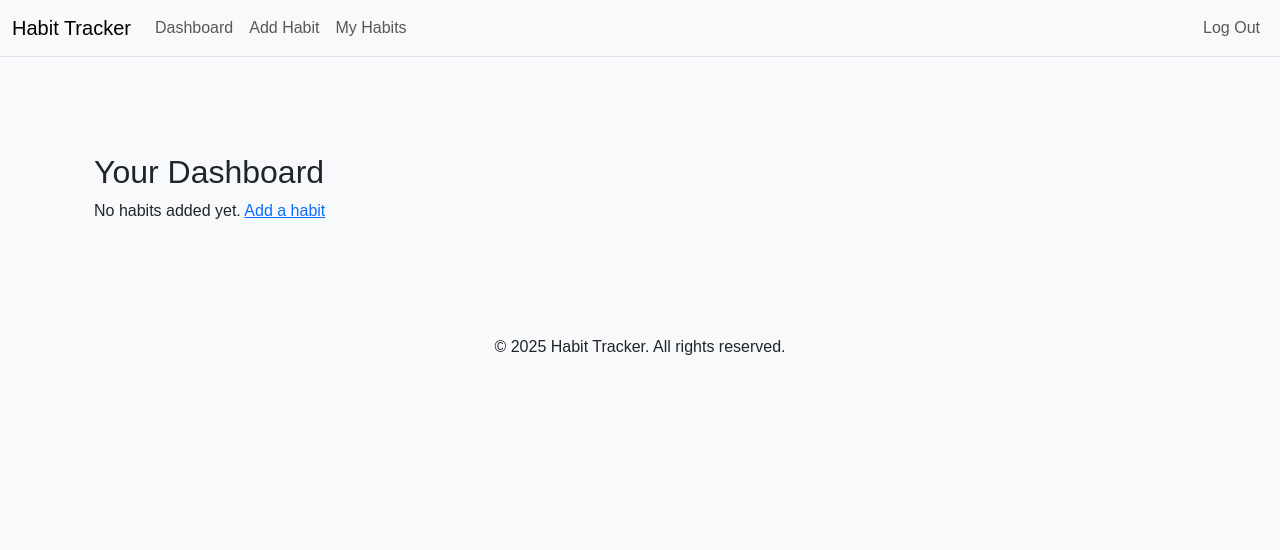
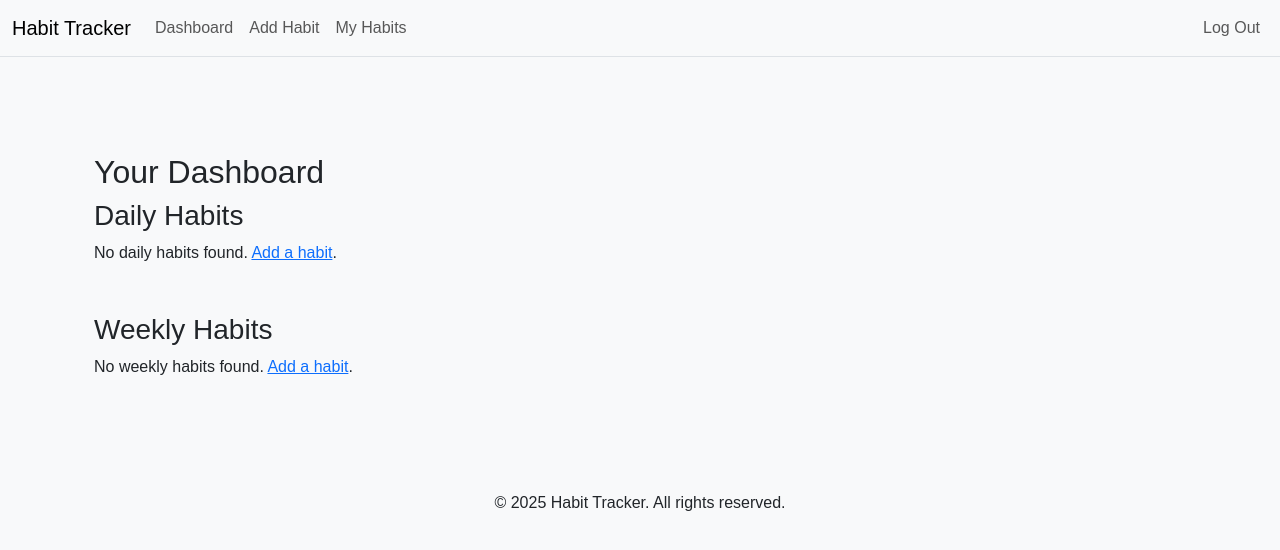
Before and after one commit to ian5999/habit-tracker, a Flask app: page /dashboard in a window 1280 px wide. Shown: the top 550 px of the page. Run offline with Flask 3, Linux system fonts and the light colour scheme; a user stored in the database is signed in.

Commit message:
Add my completion functionality

```diff
--- a/habit-tracker/app/routes.py
+++ b/habit-tracker/app/routes.py
@@ -2,6 +2,7 @@
 from flask import Blueprint, render_template, request, redirect, url_for, flash, session
 from werkzeug.security import generate_password_hash, check_password_hash
 from app.db import db  # Import the CS50 SQL connection
+import datetime
 
 main = Blueprint('main', __name__)
 auth = Blueprint("auth", __name__)  # Creating a new Blueprint for authentication
@@ -54,14 +55,76 @@ def register():
 
 @main.route("/dashboard")
 def dashboard():
-    # Example dashboard: show the user's habits if logged in.
     if "user_id" not in session:
-        flash("Please log in first", "danger")
+        flash("Please log in first.", "danger")
         return redirect(url_for("auth.login"))
 
-    # Fetch habits for the logged-in user.
+    # Get today's date and compute the current week (Monday to Sunday)
+    today_date = datetime.date.today()
+    today = today_date.isoformat()
+    start_of_week = (today_date - datetime.timedelta(days=today_date.weekday())).isoformat()
+    end_of_week = (today_date - datetime.timedelta(days=today_date.weekday()) + datetime.timedelta(days=6)).isoformat()
+
+    # Retrieve all habits for the logged-in user
     habits = db.execute("SELECT * FROM habits WHERE user_id = ?", session["user_id"])
-    return render_template("dashboard.html", habits=habits)
+
+    # For each habit, check if it's been completed:
+    for habit in habits:
+        freq = habit["frequency"].lower()
+        if freq == "daily":
+            # Check if there's a completion record for today
+            comp = db.execute("SELECT * FROM completions WHERE habit_id = ? AND user_id = ? AND date_completed = ?",
+                              habit["id"], session["user_id"], today)
+            habit["completed"] = len(comp) > 0
+        elif freq == "weekly":
+            # Check if a completion record exists for this habit within the current week
+            comp = db.execute("SELECT * FROM completions WHERE habit_id = ? AND user_id = ? AND date_completed BETWEEN ? AND ?",
+                              habit["id"], session["user_id"], start_of_week, end_of_week)
+            habit["completed"] = len(comp) > 0
+        else:
+            habit["completed"] = False
+
+    # Separate habits by frequency
+    daily_habits = [h for h in habits if h["frequency"].lower() == "daily"]
+    weekly_habits = [h for h in habits if h["frequency"].lower() == "weekly"]
+
+    return render_template("dashboard.html", daily_habits=daily_habits, weekly_habits=weekly_habits)
+
+@main.route("/complete-habit/<int:habit_id>", methods=["POST"])
+def complete_habit(habit_id):
+    if "user_id" not in session:
+        flash("Please log in first.", "danger")
+        return redirect(url_for("auth.login"))
+
+    today = datetime.date.today().isoformat()
+    # Check if this habit is already marked as completed for today (for daily)
+    # or for the current week (for weekly)
+    habit_rows = db.execute("SELECT frequency FROM habits WHERE id = ? AND user_id = ?", habit_id, session["user_id"])
+    if not habit_rows:
+        flash("Habit not found.", "danger")
+        return redirect(url_for("main.dashboard"))
+
+    frequency = habit_rows[0]["frequency"].lower()
+    if frequency == "daily":
+        existing = db.execute("SELECT * FROM completions WHERE habit_id = ? AND user_id = ? AND date_completed = ?",
+                              habit_id, session["user_id"], today)
+    elif frequency == "weekly":
+        # For weekly, check if there's any record in the current week
+        today_date = datetime.date.today()
+        start_of_week = (today_date - datetime.timedelta(days=today_date.weekday())).isoformat()
+        end_of_week = (today_date - datetime.timedelta(days=today_date.weekday()) + datetime.timedelta(days=6)).isoformat()
+        existing = db.execute("SELECT * FROM completions WHERE habit_id = ? AND user_id = ? AND date_completed BETWEEN ? AND ?",
+                              habit_id, session["user_id"], start_of_week, end_of_week)
+    else:
+        existing = []
+
+    if existing:
+        flash("This habit is already marked as completed.", "info")
+    else:
+        db.execute("INSERT INTO completions (habit_id, user_id, date_completed) VALUES(?, ?, ?)",
+                   habit_id, session["user_id"], today)
+        flash("Habit marked as completed!", "success")
+    return redirect(url_for("main.dashboard"))
 
 @main.route("/add-habit", methods=["GET", "POST"])
 def add_habit():
--- a/habit-tracker/app/templates/dashboard.html
+++ b/habit-tracker/app/templates/dashboard.html
@@ -1,4 +1,3 @@
-<!-- templates/dashboard.html -->
 {% extends "base.html" %}
 
 {% block title %}Dashboard{% endblock %}
@@ -6,18 +5,55 @@
 {% block main %}
 <div class="container mt-5">
     <h2>Your Dashboard</h2>
-    {% if habits %}
+
+    <h3>Daily Habits</h3>
+    {% if daily_habits %}
         <ul class="list-group">
-            {% for habit in habits %}
-                <li class="list-group-item">
-                    <strong>{{ habit.habit_name }}</strong>
-                    {% if habit.frequency %} | Frequency: {{ habit.frequency }}{% endif %}
-                    {% if habit.time_of_day %} | Time of Day: {{ habit.time_of_day }}{% endif %}
+            {% for habit in daily_habits %}
+                <li class="list-group-item d-flex justify-content-between align-items-center">
+                    <div>
+                        <strong>{{ habit.habit_name }}</strong> | Time: {{ habit.time_of_day }}
+                        {% if habit.completed %}
+                            <span class="badge bg-success">Completed Today</span>
+                        {% else %}
+                            <span class="badge bg-warning text-dark">Not Completed</span>
+                        {% endif %}
+                    </div>
+                    {% if not habit.completed %}
+                    <form action="/complete-habit/{{ habit.id }}" method="post">
+                        <button type="submit" class="btn btn-success btn-sm">Mark as Completed</button>
+                    </form>
+                    {% endif %}
                 </li>
             {% endfor %}
         </ul>
     {% else %}
-        <p>No habits added yet. <a href="/add-habit">Add a habit</a></p>
+        <p>No daily habits found. <a href="/add-habit">Add a habit</a>.</p>
+    {% endif %}
+
+    <h3 class="mt-5">Weekly Habits</h3>
+    {% if weekly_habits %}
+        <ul class="list-group">
+            {% for habit in weekly_habits %}
+                <li class="list-group-item d-flex justify-content-between align-items-center">
+                    <div>
+                        <strong>{{ habit.habit_name }}</strong> | Time: {{ habit.time_of_day }}
+                        {% if habit.completed %}
+                            <span class="badge bg-success">Completed This Week</span>
+                        {% else %}
+                            <span class="badge bg-warning text-dark">Not Completed</span>
+                        {% endif %}
+                    </div>
+                    {% if not habit.completed %}
+                    <form action="/complete-habit/{{ habit.id }}" method="post">
+                        <button type="submit" class="btn btn-success btn-sm">Mark as Completed</button>
+                    </form>
+                    {% endif %}
+                </li>
+            {% endfor %}
+        </ul>
+    {% else %}
+        <p>No weekly habits found. <a href="/add-habit">Add a habit</a>.</p>
     {% endif %}
 </div>
 {% endblock %}
```
Also changed, not shown: habit-tracker/schema.sql (+9 -0 lines), habit-tracker/habit_tracker.db.
